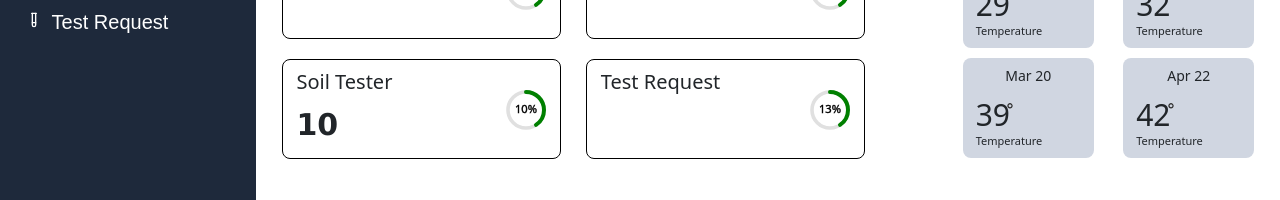
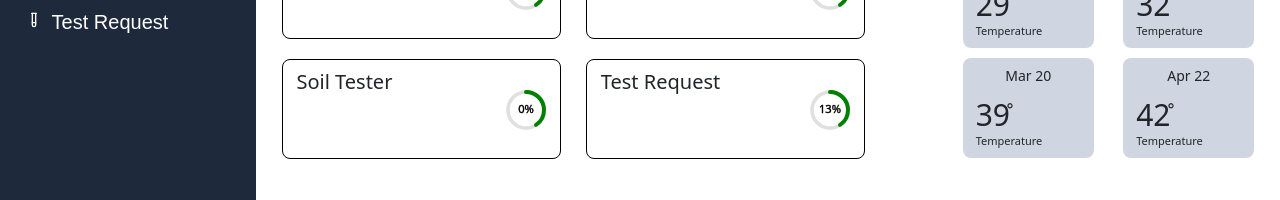
Before and after one commit to Eneojo10/soil, a React (Vite) app: page /mainboard in a window 1280 px wide. Shown: the part 185-385 px from the top of the page. Built offline with nearby package versions, Linux system fonts and the light colour scheme; no server answers; sample sign-in values are in the browser's storage.

Commit message:
one-new-update

```diff
--- a/src/Components/Main/Mainboard.jsx
+++ b/src/Components/Main/Mainboard.jsx
@@ -223,7 +223,7 @@ function Mainboard() {
                       <div className="cp">
                         <h5> Soil Tester</h5>
                         {/* <h5>Hello World...</h5> */}
-                        <p>10</p>
+                        {/* <p>10</p> */}
                       </div>
                       <div className="circle-progress">
                         <svg width="40" height="80" viewBox="0 0 100 100">
@@ -254,7 +254,7 @@ function Mainboard() {
                             fontSize={"28px"}
                             className="circle-text"
                           >
-                            10%
+                            0%
                           </text>
                         </svg>
                       </div>
```
